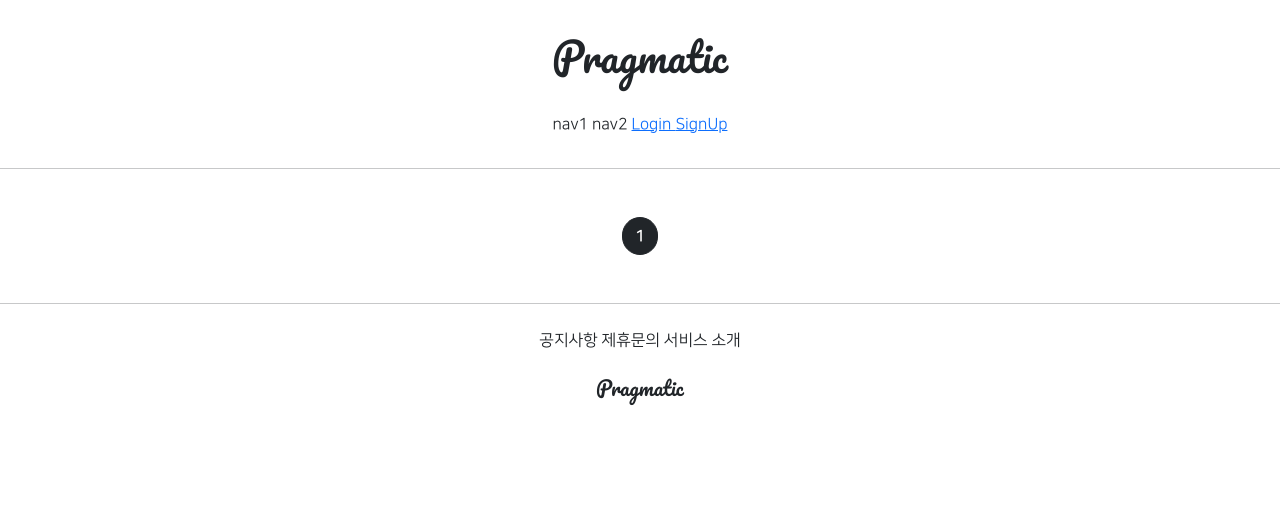
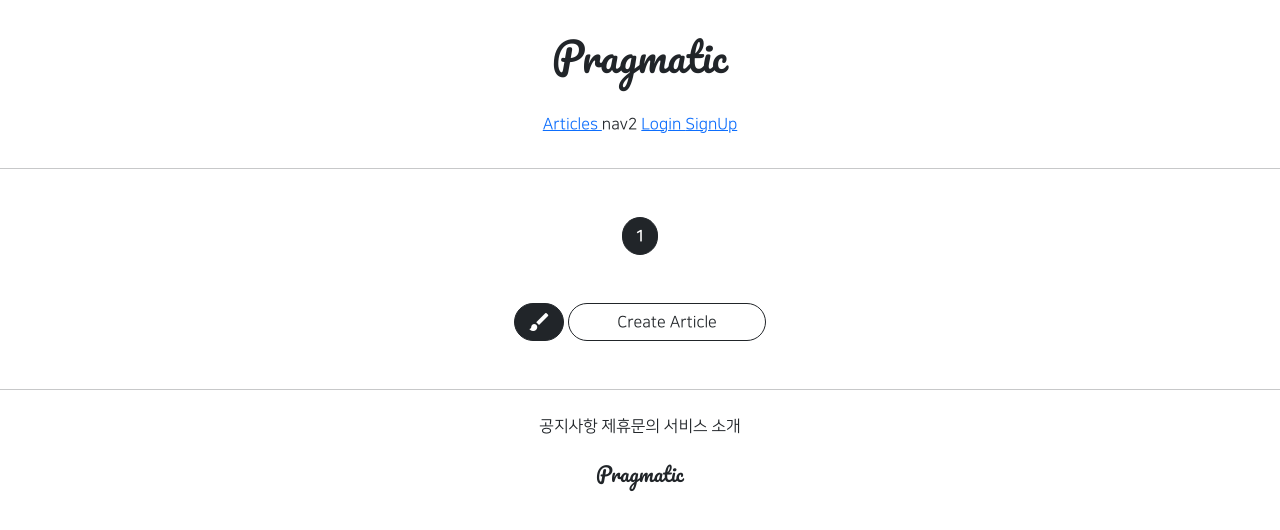
Before and after one commit to HeewonKwak/Python_Django, a Django app: page /articles/list/ in a window 1280 px wide. Shown: the top 530 px of the page. Run offline with Django 3.2, Linux system fonts and the light colour scheme; data that the repository does not hold is empty; parts of the project's set-up code (start-up, migrations or seed data) failed here and were passed over; some libraries are stand-ins or nearby versions.

Commit message:
Python_django web :2021:08:6 commit 5

```diff
--- a/articleapp/templates/articleapp/list.html
+++ b/articleapp/templates/articleapp/list.html
@@ -42,6 +42,17 @@
 
     {% include 'snippets/pagination.html' %}
 
+    <div class="text-center my-5">
+        <a href="{% url 'articleapp:create' %}"
+            class="btn btn-dark rounded-pill material-icons">
+            brush
+        </a>
+        <a href="{% url 'articleapp:create' %}"
+            class="btn btn-outline-dark rounded-pill px-5">
+            Create Article
+        </a>
+    </div>
+
 
 
 {% endblock %}
--- a/templates/header.html
+++ b/templates/header.html
@@ -4,7 +4,11 @@
     </div>
     <div class="pragmatic_header_button">
 
-        <span>nav1</span>
+        <span>
+            <a href="{% url 'articleapp:list' %}">
+                Articles
+            </a>
+        </span>
         <span>nav2</span>
         {% if not user.is_authenticated %}
             <span>
```
